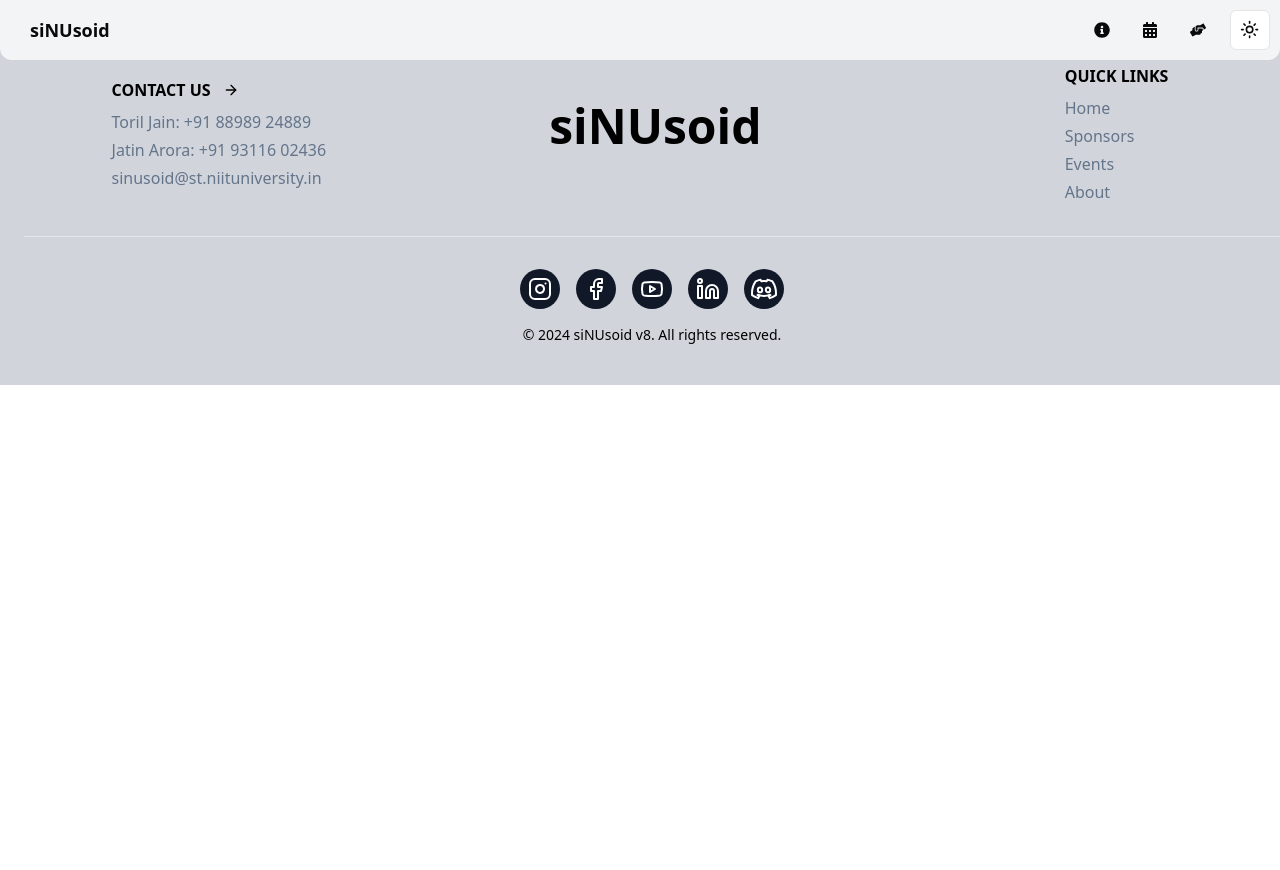
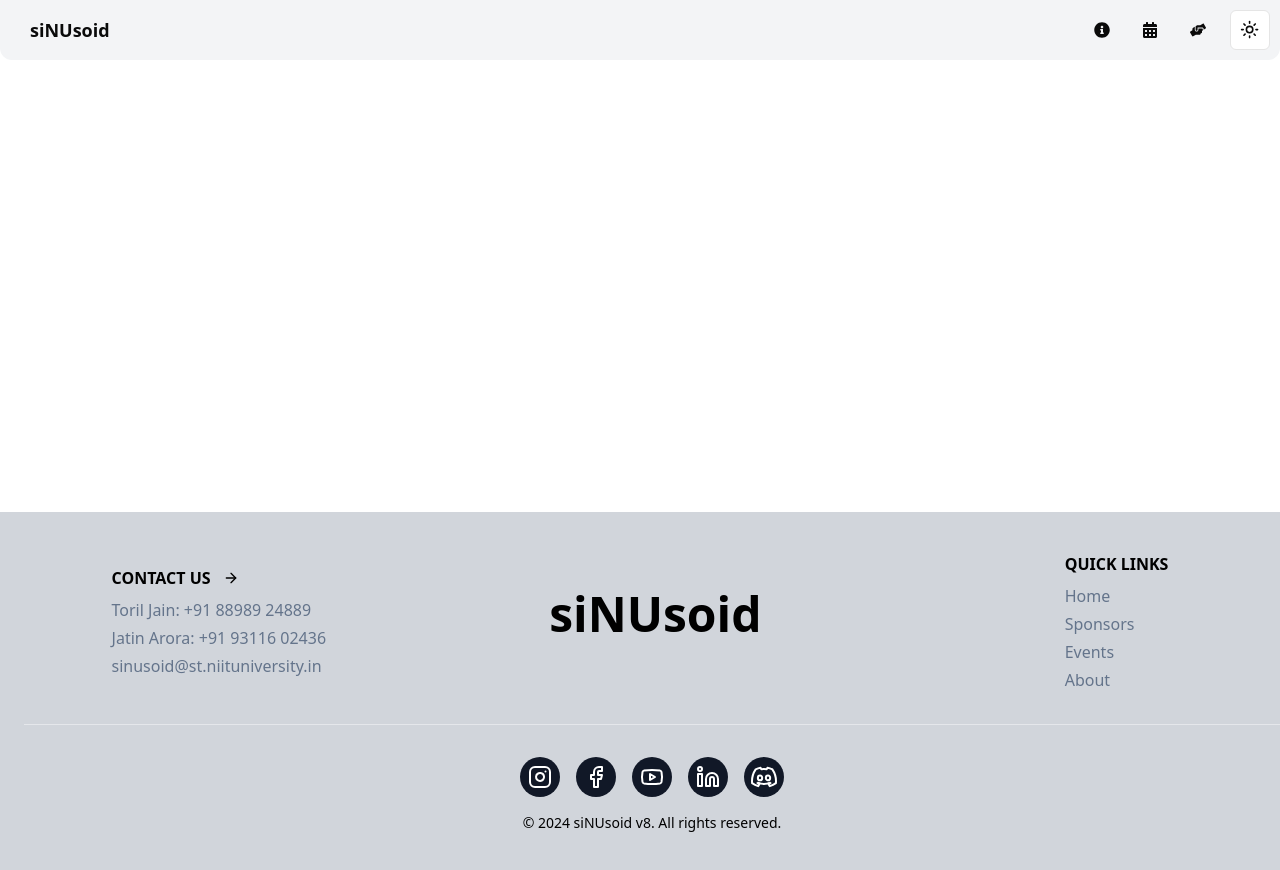
Before and after one commit to thelegendaryarticuno/sinunextfront, a Next.js app: page /about in a window 1280 px wide. Shown: the top 870 px of the page. Before the commit the page ends 800 px from the top, so only its background shows below. Built offline with nearby package versions, Linux system fonts and the light colour scheme.

Commit message:
modified about section

```diff
--- a/src/components/AboutSection/AboutSection.tsx
+++ b/src/components/AboutSection/AboutSection.tsx
@@ -2,6 +2,7 @@ import React from 'react';
 import Image from 'next/image';
 import { useTheme } from 'next-themes';
 import RetroGrid from '../magicui/retro-grid';
+import Link from 'next/link'; // Import Link from next/link
 
 const AboutSection: React.FC = () => {
   const { theme, setTheme } = useTheme();
@@ -29,9 +30,9 @@ const AboutSection: React.FC = () => {
               </h3>
               <div className="mt-auto">
                 <div className="flex space-x-6 mb-12">
-                  <a href="/about" className="bg-opacity-100 bg-white text-black px-8 py-3 rounded-full font-semibold text-lg hover:bg-gray-300 mb-8 md:ml-12 z-20">
-                    More Info
-                  </a>
+                  <Link href="/about" passHref className="bg-opacity-100 bg-white text-black px-8 py-3 rounded-full font-semibold text-lg hover:bg-gray-300 mb-8 md:ml-12 z-20"> {/* Ensure passHref is used */}
+                  More Info
+                  </Link>
                 </div>
               </div>
             </div>
--- a/src/pages/about.tsx
+++ b/src/pages/about.tsx
@@ -5,7 +5,7 @@ import Layout from "../components/ui/Layout";
 const About: React.FC = () => {
   return (
     <Layout>
-      <h1>COMING SOON...</h1>
+      <h1 className="min-h-[64vh]">COMING SOON...</h1>
     </Layout>
   );
 };
```
Also changed, not shown: src/components/FaqSection/FaqSection.tsx (line endings or trailing spaces).
